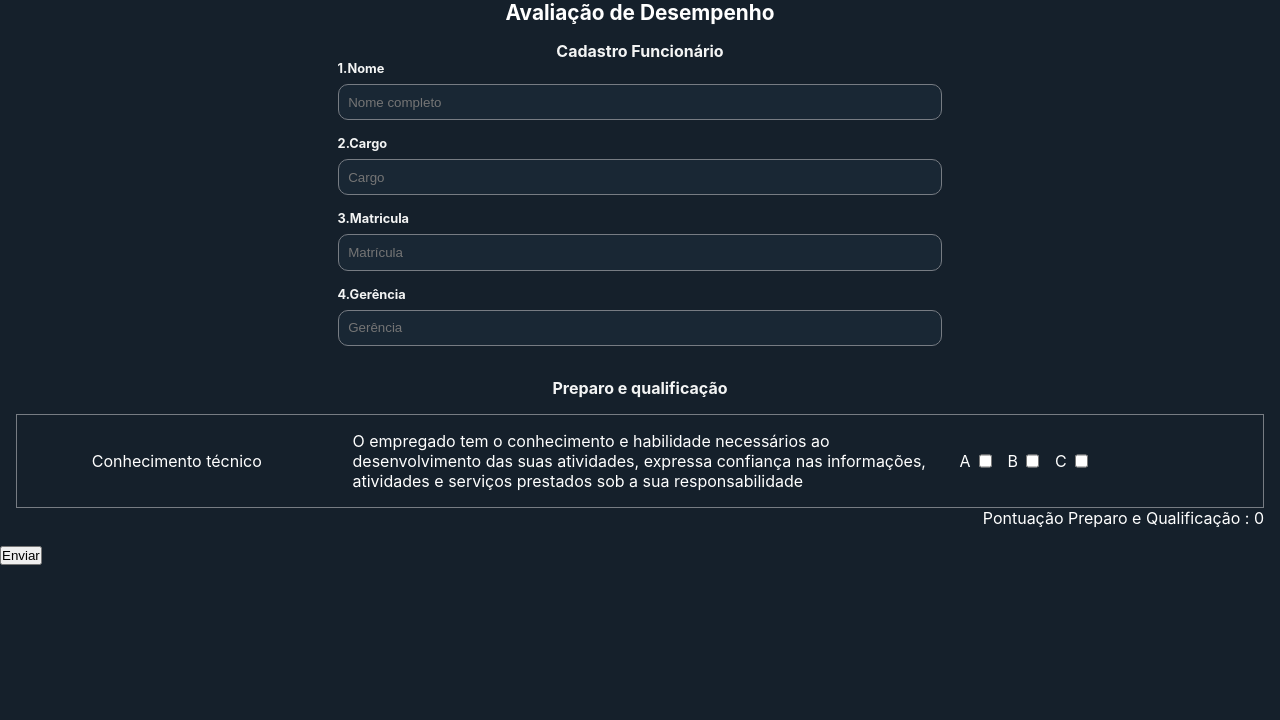
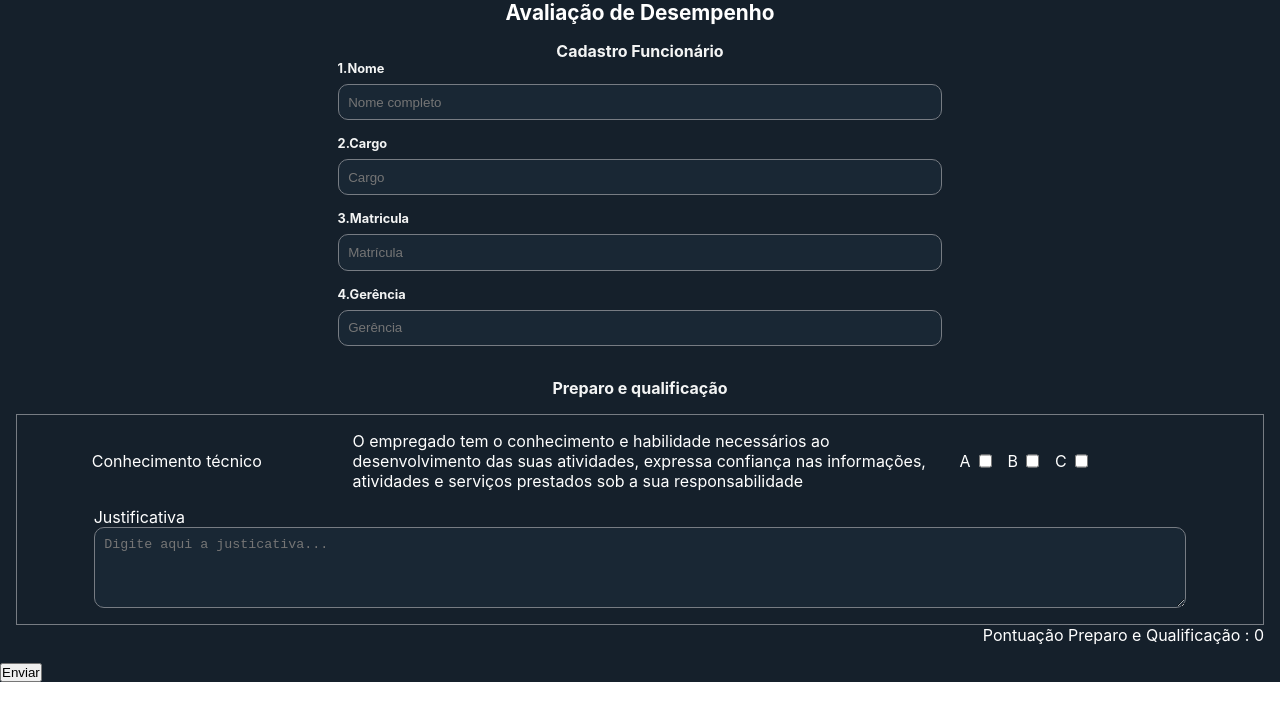
Before and after one commit to Leandro-Frota/appAvaliacaoDesempenho, a React (Create React App) app: page / in a window 1280 px wide. Shown: the top 720 px of the page. Built offline with nearby package versions, Linux system fonts and the light colour scheme.

Commit message:
Add component justify with capture value

```diff
--- a/src/App.css
+++ b/src/App.css
@@ -8,9 +8,8 @@
 
 .app{
   background-color: #15202B;
-  color: black;
   width: 100%;
-  height: 100vh;
+  /* height: 100vh; */
 
 }
 
--- /dev/null
+++ b/src/Componentes/Justificativa/Jistificativa.jsx
@@ -0,0 +1,19 @@
+import './Justificativa.css'
+
+
+function Justify({captureJustify}){
+
+    function handleTextArea(e){
+        captureJustify(e.target.value)
+    }
+
+    return (
+        <div className="justifyContainer">
+            <label htmlFor="">Justificativa</label>
+            <textarea onChange={handleTextArea} name="justify" placeholder="Digite aqui a justicativa..." rows={4} cols={40} />
+        </div>
+    )
+
+}
+
+export default Justify
--- /dev/null
+++ b/src/Componentes/Justificativa/Justificativa.css
@@ -0,0 +1,13 @@
+.justifyContainer{
+    display: flex;
+    flex-direction: column;
+    width: 90%;
+}
+
+textarea{
+    border: 1px solid #777C83 ;
+    background-color: #192734;
+    color: #F3F4F4;
+    border-radius: 10px ;
+    padding: 0.6rem;
+}
--- a/src/Componentes/PreparoQualificação/PreparoQualificação.jsx
+++ b/src/Componentes/PreparoQualificação/PreparoQualificação.jsx
@@ -1,6 +1,7 @@
 import "./PreparoQualificacao.css"
 import Question from "../Question/Question";
 import { useState } from "react";
+
 
 
 
@@ -25,6 +26,7 @@
             pounds = {captureValueQuestion1}
             />
 
+
             <p className="pounds">Pontuação Preparo e Qualificação : {valueQuestion1}</p>
 
         </div>
--- a/src/Componentes/Question/Question.css
+++ b/src/Componentes/Question/Question.css
@@ -40,3 +40,17 @@
     display: flex;
     gap: 0.5rem;
 }
+
+.justifyContainer{
+    display: flex;
+    flex-direction: column;
+    width: 90%;
+}
+
+textarea{
+    border: 1px solid #777C83 ;
+    background-color: #192734;
+    color: #F3F4F4;
+    border-radius: 10px ;
+    padding: 0.6rem;
+}
--- a/src/Componentes/Question/Question.jsx
+++ b/src/Componentes/Question/Question.jsx
@@ -1,5 +1,6 @@
 import { useEffect, useState } from 'react'
 import './Question.css'
+import Justify from '../Justificativa/Jistificativa'
 
 function Quiz({title,description, pounds}){
 
@@ -7,10 +8,11 @@
     const [valueB, setValueB] = useState(false)
     const [valueC, setValueC] = useState(false)
     const [valueTotal, setValueTotal] = useState(0)
+    const [valueJustify, setValueJustify]= useState("")
 
     pounds(valueTotal)
 
-    console.log(valueA,valueB,valueC,valueTotal)
+    console.log(valueA,valueB,valueC,valueTotal,valueJustify)
 
 
 
@@ -28,6 +30,13 @@
         // pounds(e.target.checked)
         setValueC(e.target.checked)
     }
+
+    function captureJustify(value){
+
+        setValueJustify(value)
+    }
+
+
 
     useEffect(()=>{
 
@@ -76,7 +85,9 @@
                             <input onChange={capturePoundsC}  className='inputC' type="checkbox" />
                         </div>
                     </div>
+
             </div>
+            <Justify captureJustify={captureJustify}/>
      </div>
 
             )
```
